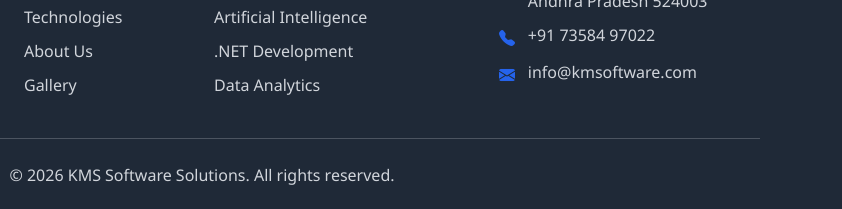
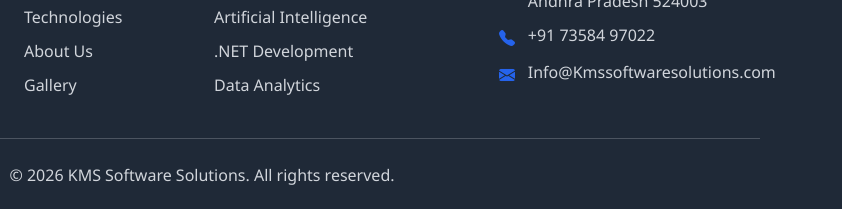
Before and after one commit to krupasagar369/KMS, a plain HTML site: page courses.html in a window 1280 px wide. Shown: the part 6109-6318 px from the top of the page, 438-1280 px from the left. Drawn offline with nearby package versions, Linux system fonts and the light colour scheme.

```diff
--- a/courses.html
+++ b/courses.html
@@ -802,7 +802,7 @@
                     <ul class="list-unstyled contact-info">
                         <li><i class="bi bi-geo-alt-fill"></i> opp. KVR Petrol Pump, Somasekara Puram, Nellore, Andhra Pradesh 524003 </li>
                         <li><i class="bi bi-telephone-fill"></i> +91 73584 97022</li>
-                        <li><i class="bi bi-envelope-fill"></i> info@kmsoftware.com</li>
+                        <li><i class="bi bi-envelope-fill"></i> Info@Kmssoftwaresolutions.com</li>
                     </ul>
                 </div>
             </div>
```
